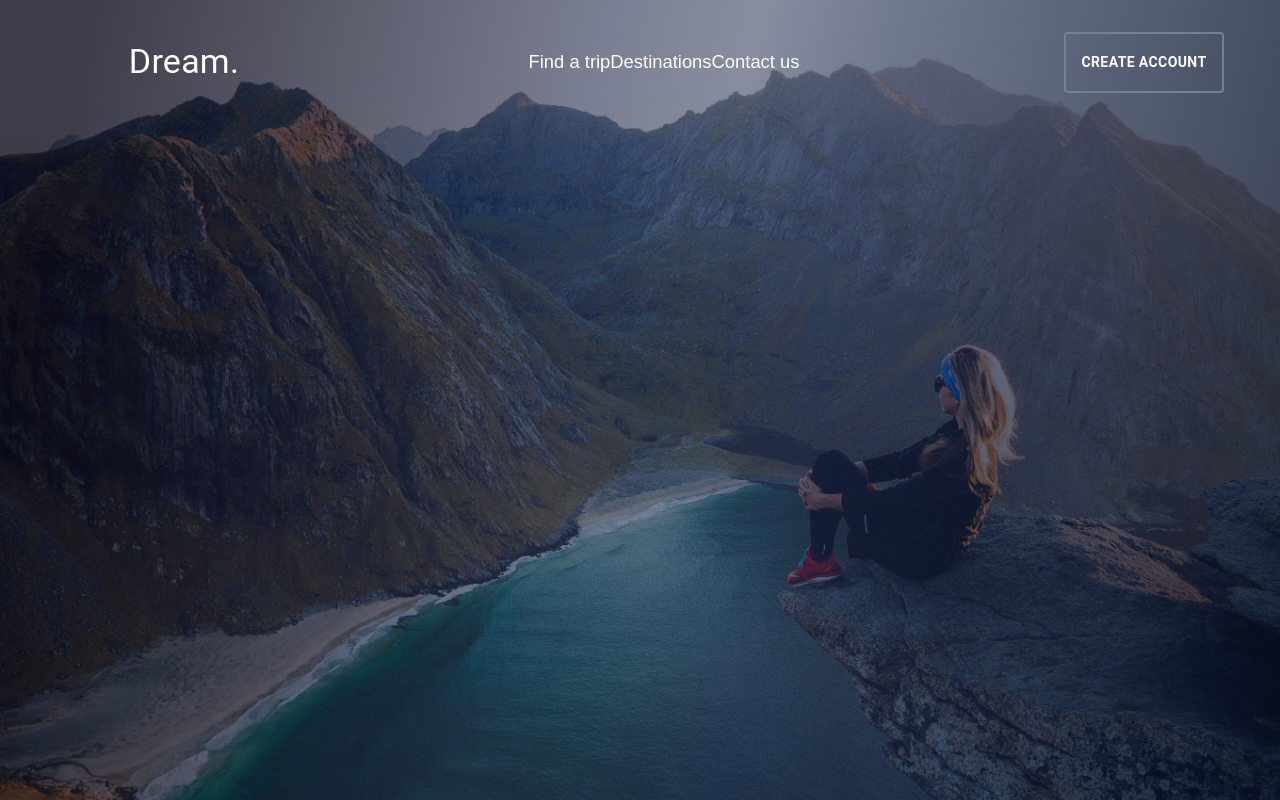
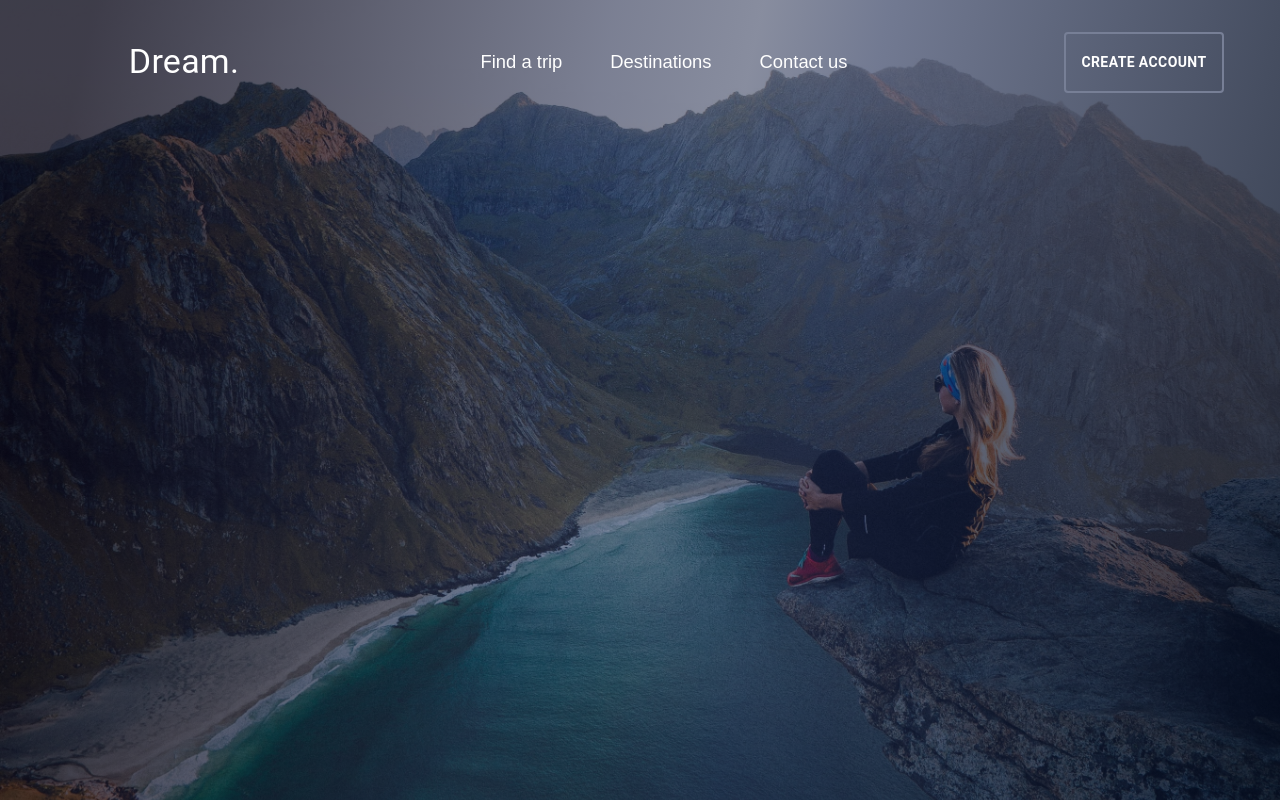
Before and after one commit to jallenmanaloto/Travel-Agency, a React (Create React App) app: page / in a window 1280 px wide. Shown: the top 800 px of the page. Built offline with nearby package versions, Linux system fonts and the light colour scheme; the HTML template or start-up script is replaced by a standard one.

Commit message:
Removed grid for navigation links and fixed display for each breakpoint

```diff
--- a/src/components/landing/header/Nav.js
+++ b/src/components/landing/header/Nav.js
@@ -18,27 +18,57 @@ const Nav = () => {
         }}
         justifyContent="space-between"
       >
-        <Grid item lg={3}>
+        <Grid item xs={6} sm={2} md={3} lg={3}>
           <div className="logo">
             <Typography variant="h4">Dream.</Typography>
           </div>
         </Grid>
-        <Grid item lg={6} sx={{ display: "flex", justifyContent: "center" }}>
+        <Grid
+          item
+          sm={8}
+          md={6}
+          lg={6}
+          sx={{ display: { xs: "none", sm: "flex" }, justifyContent: "center" }}
+        >
           <ThemeProvider theme={fontPoppins}>
             <div className="links">
-              <Typography variant="h5" sx={{ fontSize: "1.15rem" }}>
+              <Typography
+                variant="h5"
+                sx={{
+                  pl: 3,
+                  pr: 3,
+                  fontSize: { sm: "0.9rem", lg: "1.15rem" },
+                  cursor: "pointer",
+                }}
+              >
                 Find a trip
               </Typography>
-              <Typography variant="h5" sx={{ fontSize: "1.15rem" }}>
+              <Typography
+                variant="h5"
+                sx={{
+                  pl: 3,
+                  pr: 3,
+                  fontSize: { sm: "0.9rem", lg: "1.15rem" },
+                  cursor: "pointer",
+                }}
+              >
                 Destinations
               </Typography>
-              <Typography variant="h5" sx={{ fontSize: "1.15rem" }}>
+              <Typography
+                variant="h5"
+                sx={{
+                  pl: 3,
+                  pr: 3,
+                  fontSize: { sm: "0.9rem", lg: "1.15rem" },
+                  cursor: "pointer",
+                }}
+              >
                 Contact us
               </Typography>
             </div>
           </ThemeProvider>
         </Grid>
-        <Grid item lg={3}>
+        <Grid item xs={6} sm={2} md={3} lg={3}>
           <div className="account">
             <Button
               variant="outlined"
```
